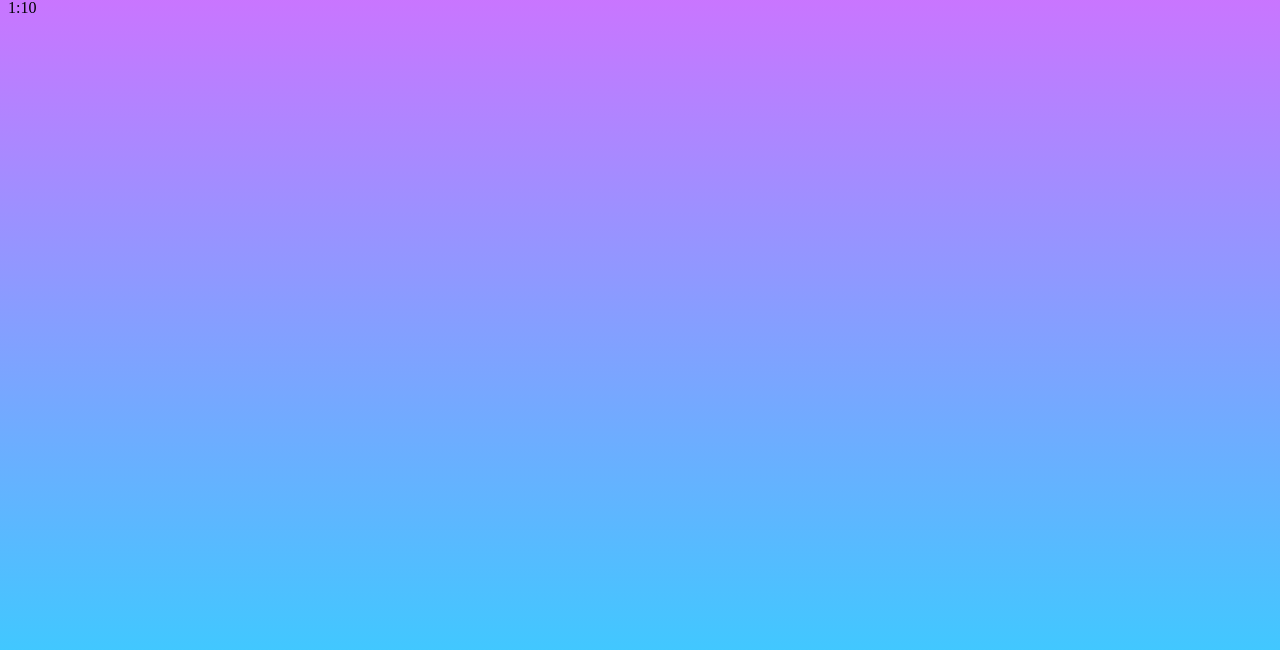
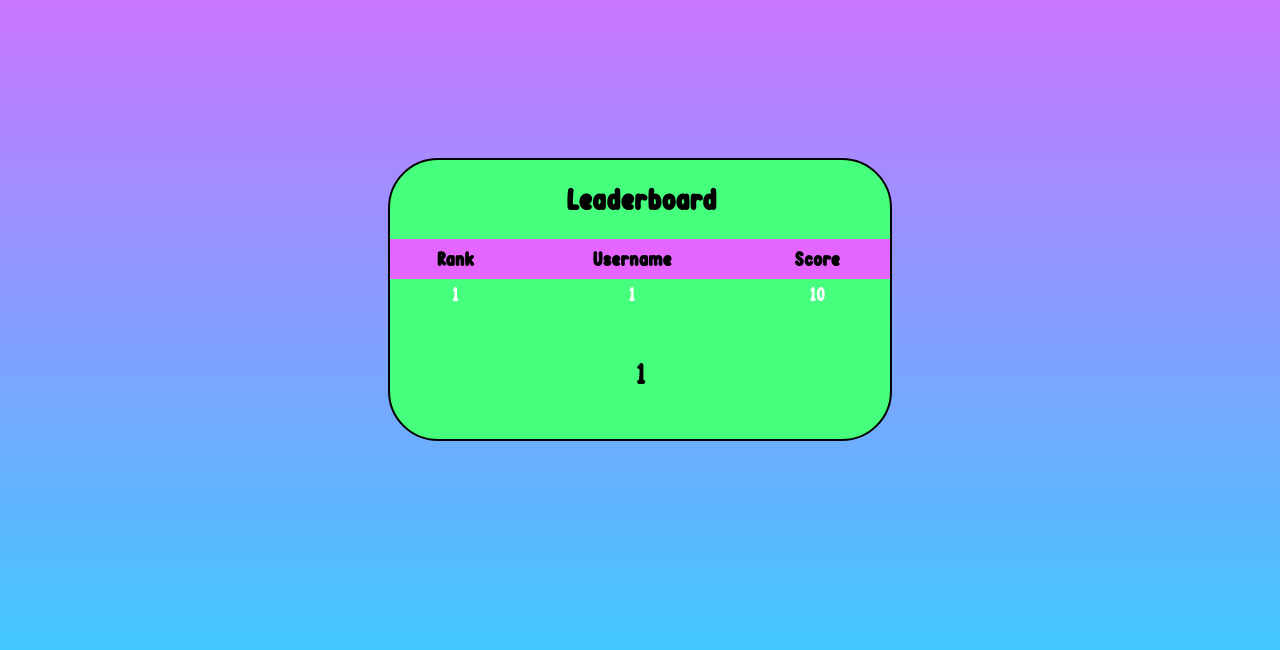
Before and after one commit to PwnyBoy1/kickmychair, a PHP site: page /leaderboard.php in a window 1280 px wide. Shown: the part 130-780 px from the top of the page. Run offline with PHP 8.4, Linux system fonts and the light colour scheme; the visitor is signed in with stand-in values (Sample User, id 1); tables that the repository leaves empty or names only in its code hold one stand-in row (values such as "Sample post").

Commit message:
Add styling to leaderboard
Styled the leaderboard table and removed text decoration on pagination
links

```diff
--- a/Style.css
+++ b/Style.css
@@ -213,3 +213,52 @@ audio {
 .construction img{
     max-height: 300px;
 }
+
+.leaderboard-container{
+    display: flex;
+    flex-direction: column;
+    width: 500px;
+    align-items: center;
+    border: 2px solid rgb(0, 0, 0);
+    background-color:#45ff7d;
+    border-radius: 50px;
+}
+
+.leaderboard-body{
+    display: flex;
+    justify-content: center;
+    align-items: center;
+    font-family: 'ChairFont';
+    height: 75vh;
+}
+
+.content-table{
+
+    border-collapse: collapse;
+    width: 100%;
+    align-items: center;
+    font-size: 20px;
+
+}
+th{
+    background-color:#e465ff;
+    padding: 10px;
+}
+td{
+    padding: 5px;
+    text-align: center;
+    color: white;
+
+
+}
+.pagination a{
+    text-decoration: none;
+    color: inherit;
+}
+.pagination {
+    font-size: 30px;
+    padding: 50px;
+}
+.table-header{
+    font-size: 30px;
+}
--- a/leaderboard.php
+++ b/leaderboard.php
@@ -4,30 +4,65 @@
     include_once './includes/dbh.inc.php';
     error_reporting(E_ALL);
     ini_set('display_errors', 1);
-?>
-<?php
-    $sql = "SELECT users_uid, users_score FROM users ORDER BY users_score";
+    $user = $_SESSION['userid'];
+
+
+    $startPage = 0;
+    $rowsPerPage = 10;
+    $currentPage = 1;
+
+    if (isset($_GET["page"])){
+        $currentPage = $_GET["page"];
+        $startPage = ($currentPage - 1) * $rowsPerPage;
+    }
+    $sql = "SELECT users_uid, users_score FROM users ORDER BY users_score DESC LIMIT $startPage, $rowsPerPage";
     $scoresResults = mysqli_query($conn, $sql);
     if (!$scoresResults) {
         die('Error: ' . mysqli_error($conn));
     }
     $resultCheck = mysqli_num_rows($scoresResults);
 
-    if ($resultCheck > 0) {
-        echo '<div>';
-        while ($row = mysqli_fetch_assoc($scoresResults)){
-            echo $row['users_uid'] . ':' . $row['users_score'] . "<br>";
-        }
-        echo '</div>';
-    } else {
-        echo "No results found.";
-    };
+    $totalScores = "SELECT COUNT(users_uid) as total FROM users";
+    $totalResult = mysqli_query($conn, $totalScores);
 
-    $startPage = 0;
-
-    $rowsPerPage = 10;
-
-    $rowsPerPage = 10;
+    if (!$totalResult) {
+        die('Error: ' . mysqli_error($conn));
+    }
+    $row = $totalResult->fetch_assoc();
+    $totalPages = ceil($row["total"] / $rowsPerPage)
 
 
 ?>
+<div class="leaderboard-body"> <div class="leaderboard-container"> <?php
+        echo "<h2 class='table-header'>Leaderboard</h2>";
+        echo "<table class='content-table'>";
+        echo "<tr><th>Rank</th><th>Username</th><th>Score</th></tr>";
+
+        $rank = $startPage + 1; // Start rank based on pagination offset
+
+        if ($resultCheck > 0){
+            while ($row = mysqli_fetch_assoc($scoresResults)) {
+            echo "<tr><td>{$rank}</td><td>{$row['users_uid']}</td><td>{$row['users_score']}</td></tr>";
+            $rank++;
+        }
+    } else{
+        echo "No results found.";
+    }
+        echo "</table>";
+
+    echo "<div class='pagination'>";
+    if ($currentPage > 1){
+        echo "<a href='leaderboard.php?page=" . ($currentPage - 1) . "'>Prev-</a> ";
+    }
+    for ($i = 1; $i <= $totalPages; $i++){
+        echo "<a href='leaderboard.php?page=$i'>$i</a> ";
+    }
+    if ($currentPage < $totalPages) {
+        echo "<a href='leaderboard.php?page=" . ($currentPage + 1) . "'>-Next</a>";
+    }
+
+    echo "</div>";
+    ?>
+
+    </div>
+</div>
```
